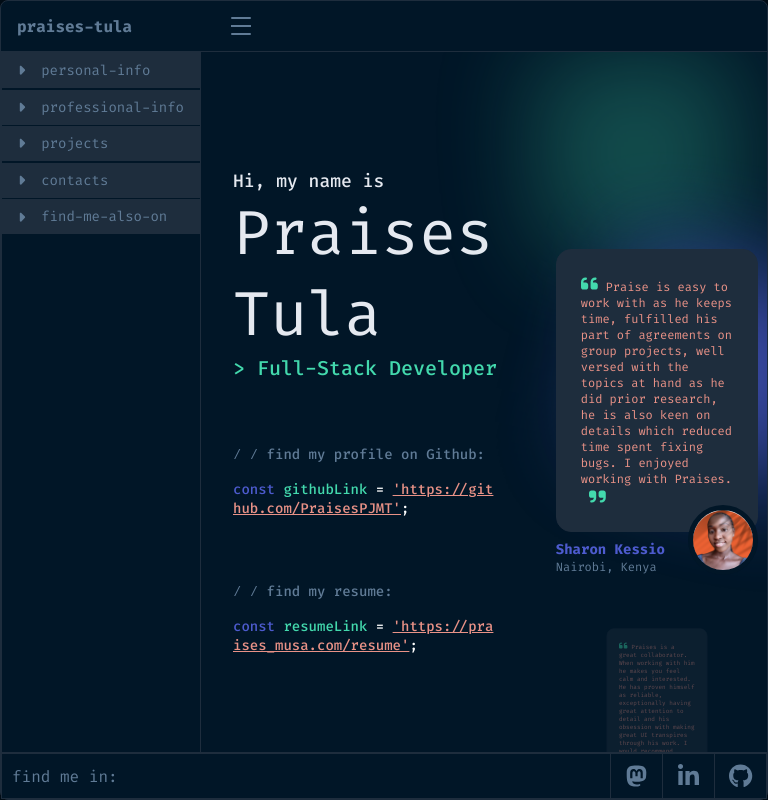
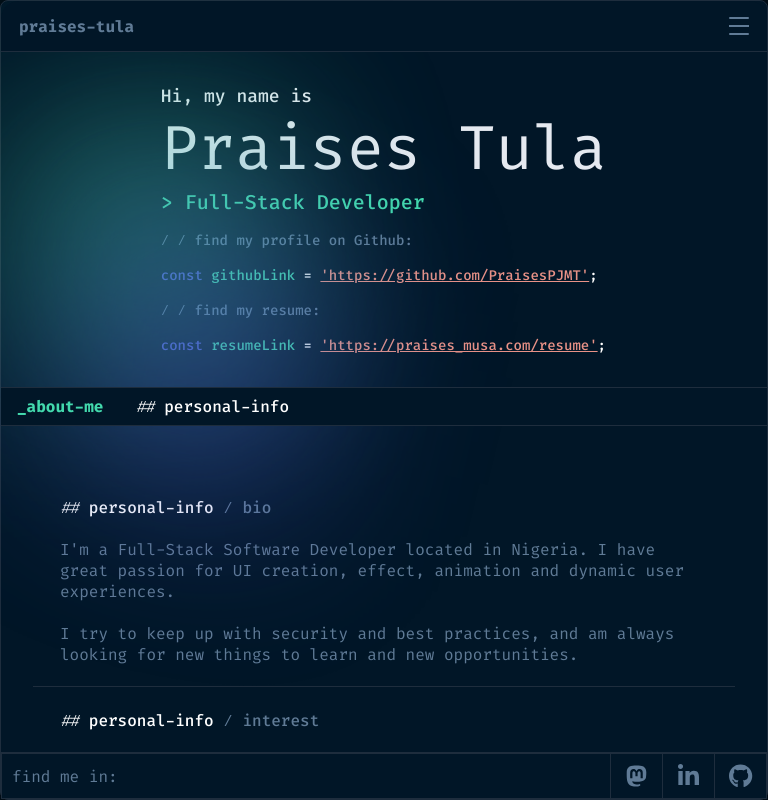
Before and after one commit to PraisesPJMT/Praises-Tula, a React (Create React App) app: page / in a window 768 px wide. Built offline with nearby package versions, Linux system fonts and the light colour scheme.

Commit message:
Implement responsive mobile view

```diff
--- a/src/App.css
+++ b/src/App.css
@@ -10,7 +10,7 @@
   position: relative;
 }
 
-@media screen and (min-width: 768px) {
+@media screen and (min-width: 820px) {
   #root {
     height: 100vh;
   }
--- a/src/assets/data.js
+++ b/src/assets/data.js
@@ -51,7 +51,7 @@ const Projects = [
   {
     id: 6,
     title: 'Wedrop',
-    description: 'Webapp tto check the current weather in different cities worldwide.',
+    description: 'Webapp to check the current weather in different cities worldwide.',
     code: 'https://github.com/PraisesPJMT/Wedrop-App',
     link: 'https://wedrop-app.netlify.app/',
     type: 'mobile',
--- a/src/components/header/Header.css
+++ b/src/components/header/Header.css
@@ -67,10 +67,10 @@
   display: none;
 }
 
-@media (max-width: 768px) {
+@media (max-width: 820px) {
   .nav {
     position: absolute;
-    top: 60px;
+    top: 51px;
     display: flex;
     flex-direction: column;
     left: -25px;
@@ -82,7 +82,7 @@
   }
 
   .nav .nav-link::before {
-    background: transparent;
+    background: var(--mainColor);
   }
 
   .nav.open {
@@ -90,7 +90,8 @@
     background: var(--mainColor);
     padding: 0;
     border-radius: 0 0 18px 18px;
-    z-index: 1;
+    z-index: 2000;
+    height: 92vh;
   }
 
   .nav.open .nav-link {
@@ -166,7 +167,7 @@
   }
 }
 
-@media screen and (min-width: 768px) {
+@media screen and (min-width: 820px) {
   .header {
     width: 100%;
     display: grid;
--- a/src/sections/Sections.css
+++ b/src/sections/Sections.css
@@ -1,4 +1,4 @@
-@media screen and (min-width: 768px) {
+@media screen and (min-width: 820px) {
   main {
     display: grid;
     grid-template-columns: 200px 1fr;
@@ -60,7 +60,7 @@
 
   .section-title {
     position: sticky;
-    top: 0;
+    top: 0 !important;
     padding: 0.5rem 1rem;
     border-top: 1px solid var(--borderColor);
     border-bottom: 1px solid var(--borderColor);
@@ -89,6 +89,10 @@
     grid-template-columns: 1fr 1fr;
     gap: 1rem;
     margin: auto;
+  }
+
+  .contact article {
+    width: 100%;
   }
 
   .about aside {
@@ -281,11 +285,146 @@
   .project:hover {
     scale: 1.05;
   }
+}
 
-  .linkage {
-    display: block;
-    position: relative;
-    visibility: hidden;
-    top: -30px;
+@media screen and (max-width: 1190px) {
+  .projects-container {
+    grid-template-columns: 1fr 1fr;
   }
 }
+
+@media screen and (max-width: 960px) {
+  .about aside,
+  .contact aside {
+    display: none;
+  }
+
+  #hello aside {
+    display: none;
+  }
+
+  #hello article .green-bg {
+    display: block;
+    position: absolute;
+    width: 255px;
+    height: 277px;
+    left: 300px;
+    top: 100px;
+    background: var(--greenColor);
+    opacity: 0.4;
+    filter: blur(87px);
+    transform: rotate(-94.3deg);
+  }
+
+  #hello article .purple-bg {
+    display: block;
+    position: absolute;
+    width: 255px;
+    height: 277px;
+    left: 500px;
+    top: 420px;
+    background: var(--purpleColor);
+    opacity: 0.4;
+    filter: blur(87px);
+    transform: rotate(13.51deg);
+  }
+
+  .about,
+  .contact,
+  #hello {
+    display: flex;
+  }
+
+  .contact {
+    width: 100%;
+  }
+
+  .contact article {
+    width: 100%;
+  }
+
+  .contact form {
+    width: 100%;
+  }
+
+  .projects-container {
+    gap: 1rem;
+  }
+}
+
+@media screen and (max-width: 820px) {
+  header {
+    position: sticky;
+    top: 0;
+    background: var(--mainColor);
+    z-index: 20000;
+  }
+
+  nav {
+    background: var(--mainColor);
+    z-index: 20000;
+  }
+
+  .main {
+    overflow-y: scroll;
+    height: 90vh;
+  }
+
+  #hello article .green-bg {
+    position: absolute;
+    width: 255px;
+    height: 277px;
+    left: 20px;
+    top: 100px;
+    background: #43d9ad;
+    opacity: 0.4;
+    filter: blur(87px);
+    transform: rotate(-94.3deg);
+  }
+
+  #hello article .purple-bg {
+    position: absolute;
+    width: 255px;
+    height: 277px;
+    left: 70px;
+    top: 220px;
+    background: #4d5bce;
+    opacity: 0.4;
+    filter: blur(87px);
+    transform: rotate(13.51deg);
+  }
+
+  .side-bar {
+    display: none;
+  }
+}
+
+.linkage {
+  display: block;
+  position: relative;
+  visibility: hidden;
+  top: -30px;
+}
+
+.section-title {
+  position: sticky;
+  top: 0;
+  padding: 0.5rem 1rem;
+  border-top: 1px solid var(--borderColor);
+  border-bottom: 1px solid var(--borderColor);
+  background: var(--mainColor);
+  margin-bottom: 1rem;
+  font-weight: bold;
+  font-size: 1rem;
+  color: var(--greenColor);
+  z-index: 1000;
+}
+
+.section-title .sub-heading2 {
+  margin-left: 2rem;
+}
+
+.main article {
+  padding: 2rem;
+  margin: auto;
+}
```
